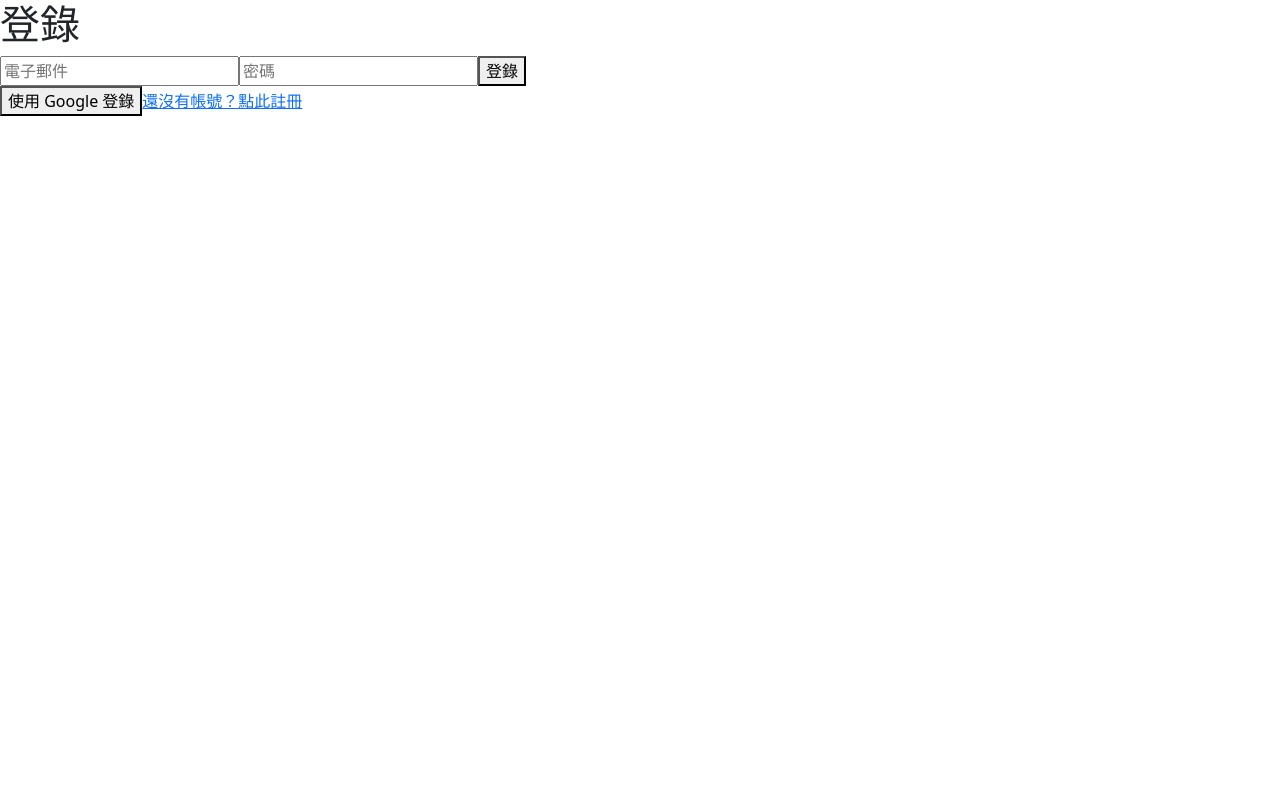
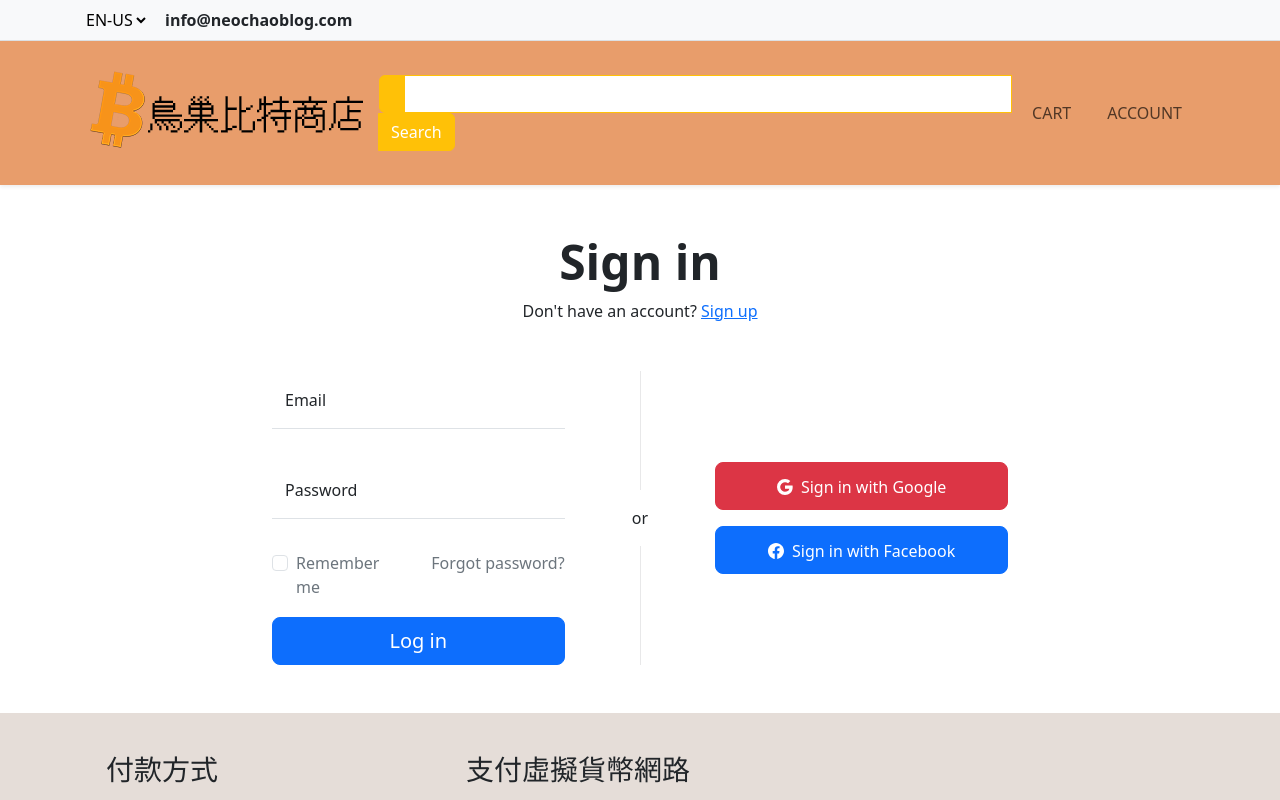
Before and after one commit to tw22885431/web3, a Nuxt app: page /login in a window 1280 px wide. Shown: the top 800 px of the page. Built offline with nearby package versions, Linux system fonts and the light colour scheme; no server answers.

Commit message:
add the supabase auth

```diff
--- a/nuxt.config.ts
+++ b/nuxt.config.ts
@@ -39,5 +39,9 @@ export default defineNuxtConfig({
 
   devtools: { enabled: true },
   compatibilityDate: "2024-08-29",
-
+  modules: ["@nuxtjs/supabase"],
+    supabase: {
+    url: process.env.SUPABASE_URL,
+    key: process.env.SUPABASE_KEY,
+  }
 });
--- a/package.json
+++ b/package.json
@@ -10,6 +10,7 @@
     "postinstall": "nuxt prepare"
   },
   "dependencies": {
+    "@nuxtjs/supabase": "^1.4.0",
     "bootstrap": "^5.3.3",
     "firebase": "^10.13.0",
     "nuxt": "^3.8.2",
--- a/pages/login.vue
+++ b/pages/login.vue
@@ -1,70 +1,131 @@
+<script setup>
+
+definePageMeta({
+  layout: 'front-layout'
+});
+
+const client = useSupabaseClient();
+
+const router = useRouter();
+
+const email = ref("");
+const password = ref(null);
+const errorMsg = ref(null);
+
+
+
+async function signIn(){
+
+	try{
+
+		const { error } = await client.auth.signInWithPassword({
+
+			email : email.value,
+
+			password : passowrd.value,
+
+		});
+
+		if ( error ) throw error;
+
+		router.push("/");
+
+	} catch (error){
+
+		errorMsg.value = error.message;
+
+	}
+
+}
+</script>
+
 <template>
-  <div>
-    <h1>登錄</h1>
-    <form @submit.prevent="handleLogin">
-      <input type="email" v-model="email" placeholder="電子郵件" required />
-      <input type="password" v-model="password" placeholder="密碼" required />
-      <button type="submit">登錄</button>
-    </form>
-    <div v-if="error" class="error">{{ error }}</div>
 
-    <button @click="handleGoogleSignIn">使用 Google 登錄</button>
+	<!-- Login 11 - Bootstrap Brain Component -->
+<section class="py-3 py-md-5 py-xl-8">
+  <div class="container">
+    <div class="row">
+      <div class="col-12">
+        <div class="mb-5">
+          <h2 class="display-5 fw-bold text-center">Sign in</h2>
+          <p class="text-center m-0">Don't have an account? <a href="#!">Sign up</a></p>
+        </div>
+      </div>
+    </div>
+    <div class="row justify-content-center">
+      <div class="col-12 col-lg-10 col-xl-8">
+        <div class="row gy-5 justify-content-center">
+          <div class="col-12 col-lg-5">
+            <form @submit.prevent="signIn">
+              <div class="row gy-3 overflow-hidden">
+                <div class="col-12">
+                  <div class="form-floating mb-3">
+                    <input type="email" class="form-control border-0 border-bottom rounded-0" name="email" id="email" placeholder="name@example.com" required>
+                    <label for="email" class="form-label">Email</label>
+                  </div>
+                </div>
+                <div class="col-12">
+                  <div class="form-floating mb-3">
+                    <input type="password" class="form-control border-0 border-bottom rounded-0" name="password" id="password" value="" placeholder="Password" required>
+                    <label for="password" class="form-label">Password</label>
+                  </div>
+                </div>
+                <div class="col-12">
+                  <div class="row justify-content-between">
+                    <div class="col-6">
+                      <div class="form-check">
+                        <input class="form-check-input" type="checkbox" value="" name="remember_me" id="remember_me">
+                        <label class="form-check-label text-secondary" for="remember_me">
+                          Remember me
+                        </label>
+                      </div>
+                    </div>
+                    <div class="col-6">
+                      <div class="text-end">
+                        <a href="#!" class="link-secondary text-decoration-none">Forgot password?</a>
+                      </div>
+                    </div>
+                  </div>
+                </div>
+                <div class="col-12">
+                  <div class="d-grid">
+                    <button class="btn btn-primary btn-lg" type="submit">Log in</button>
+                  </div>
+                </div>
+              </div>
+            </form>
+          </div>
+          <div class="col-12 col-lg-2 d-flex align-items-center justify-content-center gap-3 flex-lg-column">
+            <div class="bg-dark h-100 d-none d-lg-block" style="width: 1px; --bs-bg-opacity: .1;"></div>
+            <div class="bg-dark w-100 d-lg-none" style="height: 1px; --bs-bg-opacity: .1;"></div>
+            <div>or</div>
+            <div class="bg-dark h-100 d-none d-lg-block" style="width: 1px; --bs-bg-opacity: .1;"></div>
+            <div class="bg-dark w-100 d-lg-none" style="height: 1px; --bs-bg-opacity: .1;"></div>
+          </div>
+          <div class="col-12 col-lg-5 d-flex align-items-center">
+            <div class="d-flex gap-3 flex-column w-100 ">
+				<a href="#!" class="btn btn-lg btn-danger" @click= "client.signInwithOauth({provider : 'google'})">
+                <svg xmlns="http://www.w3.org/2000/svg" width="16" height="16" fill="currentColor" class="bi bi-google" viewBox="0 0 16 16">
+                  <path d="M15.545 6.558a9.42 9.42 0 0 1 .139 1.626c0 2.434-.87 4.492-2.384 5.885h.002C11.978 15.292 10.158 16 8 16A8 8 0 1 1 8 0a7.689 7.689 0 0 1 5.352 2.082l-2.284 2.284A4.347 4.347 0 0 0 8 3.166c-2.087 0-3.86 1.408-4.492 3.304a4.792 4.792 0 0 0 0 3.063h.003c.635 1.893 2.405 3.301 4.492 3.301 1.078 0 2.004-.276 2.722-.764h-.003a3.702 3.702 0 0 0 1.599-2.431H8v-3.08h7.545z" />
+                </svg>
+                <span class="ms-2 fs-6">Sign in with Google</span>
+              </a>
+              <a href="#!" class="btn btn-lg btn-primary">
+                <svg xmlns="http://www.w3.org/2000/svg" width="16" height="16" fill="currentColor" class="bi bi-facebook" viewBox="0 0 16 16">
+                  <path d="M16 8.049c0-4.446-3.582-8.05-8-8.05C3.58 0-.002 3.603-.002 8.05c0 4.017 2.926 7.347 6.75 7.951v-5.625h-2.03V8.05H6.75V6.275c0-2.017 1.195-3.131 3.022-3.131.876 0 1.791.157 1.791.157v1.98h-1.009c-.993 0-1.303.621-1.303 1.258v1.51h2.218l-.354 2.326H9.25V16c3.824-.604 6.75-3.934 6.75-7.951z" />
+                </svg>
+                <span class="ms-2 fs-6">Sign in with Facebook</span>
+              </a>
+            </div>
+          </div>
+        </div>
+      </div>
+    </div>
+  </div>
+</section>
 
-    <nuxt-link to="/register">還沒有帳號？點此註冊</nuxt-link>
-  </div>
 </template>
 
-<script lang="ts">
-import { ref } from 'vue';
-import { signInWithEmailAndPassword, signInWithPopup, GoogleAuthProvider } from 'firebase/auth';
-import { useNuxtApp } from '#app';
+<style scoped>
 
-export default {
-  setup() {
-    const { $auth } = useNuxtApp(); // 獲取全域 auth 實例
-    const email = ref('');
-    const password = ref('');
-    const error = ref('');
-
-    const handleLogin = async () => {
-      error.value = '';
-      try {
-        await signInWithEmailAndPassword($auth, email.value, password.value);
-        console.log('登錄成功');
-        // 登錄成功後可以重定向到主頁或其他頁面
-      } catch (err) {
-        error.value = '登錄失敗: ' + err.message;
-        console.error('登錄失敗:', err);
-      }
-    };
-
-    const handleGoogleSignIn = async () => {
-      error.value = '';
-      const provider = new GoogleAuthProvider();
-      try {
-        await signInWithPopup($auth, provider);
-        console.log('Google 登錄成功');
-        // 登錄成功後可以重定向到主頁或其他頁面
-      } catch (err) {
-        error.value = 'Google 登錄失敗: ' + err.message;
-        console.error('Google 登錄失敗:', err);
-      }
-    };
-
-    return {
-      email,
-      password,
-      error,
-      handleLogin,
-      handleGoogleSignIn,
-    };
-  },
-};
-</script>
-
-<style scoped>
-.error {
-  color: red;
-  margin-top: 10px;
-}
 </style>
--- a/pages/register.vue
+++ b/pages/register.vue
@@ -1,53 +1,128 @@
+<script setup>
+
+definePageMeta({
+  layout: 'front-layout'
+});
+
+const client = useSupabaseClient();
+
+const email = ref("");
+const password = ref(null);
+const errorMsg = ref(null);
+const successMsg = ref(null);
+
+async function signUp(){
+
+	try{
+
+		const{ data, error } = await client.auth.signUp({
+
+			email: email.value,
+
+			password :password.value,
+
+		});
+
+		if (error) throw error;
+		successMsg.value = "Check your email to confirm your account";
+
+	}catch(error){
+
+		errorMsg.value = error.message;
+
+	}
+
+}
+
+</script>
+
 <template>
-  <div>
-    <h1>註冊</h1>
-    <form @submit.prevent="handleRegister">
-      <input type="email" v-model="email" placeholder="電子郵件" required />
-      <input type="password" v-model="password" placeholder="密碼" required />
-      <button type="submit">註冊</button>
-    </form>
-    <div v-if="error" class="error">{{ error }}</div>
-    <nuxt-link to="/login">已經有帳號？點此登錄</nuxt-link>
+<section class="py-3 py-md-5 py-xl-8">
+  <div class="container">
+    <div class="row">
+      <div class="col-12">
+        <div class="mb-5">
+          <h2 class="display-5 fw-bold text-center">Sign up</h2>
+          <p class="text-center m-0">Already have an account? <a href="#!" class="link-primary text-decoration-none">Sign in</a></p>
+        </div>
+      </div>
+    </div>
+    <div class="row justify-content-center">
+      <div class="col-12 col-lg-10 col-xl-8">
+        <div class="row gy-5 justify-content-center">
+          <div class="col-12 col-lg-5">
+            <form @submit.prevent="signUp">
+              <div class="row gy-3 overflow-hidden">
+                <div class="col-12">
+                  <div class="form-floating mb-3">
+                    <input type="text" class="form-control border-0 border-bottom rounded-0" name="firstName" id="firstName" placeholder="First Name" required>
+                    <label for="firstName" class="form-label">First Name</label>
+                  </div>
+                </div>
+                <div class="col-12">
+                  <div class="form-floating mb-3">
+                    <input type="text" class="form-control border-0 border-bottom rounded-0" name="lastName" id="lastName" placeholder="Last Name" required>
+                    <label for="lastName" class="form-label">Last Name</label>
+                  </div>
+                </div>
+                <div class="col-12">
+                  <div class="form-floating mb-3">
+                    <input type="email" class="form-control border-0 border-bottom rounded-0" name="email" id="email" placeholder="name@example.com" required>
+                    <label for="email" class="form-label">Email</label>
+                  </div>
+                </div>
+                <div class="col-12">
+                  <div class="form-floating mb-3">
+                    <input type="password" class="form-control border-0 border-bottom rounded-0" name="password" id="password" value="" placeholder="Password" required>
+                    <label for="password" class="form-label">Password</label>
+                  </div>
+                </div>
+                <div class="col-12">
+                  <div class="form-check">
+                    <input class="form-check-input" type="checkbox" value="" name="iAgree" id="iAgree" required>
+                    <label class="form-check-label text-secondary" for="iAgree">
+                      I agree to the <a href="#!" class="link-primary text-decoration-none">terms and conditions</a>
+                    </label>
+                  </div>
+                </div>
+                <div class="col-12">
+                  <div class="d-grid">
+                    <button class="btn btn-lg btn-dark rounded-0 fs-6" type="submit">Sign up</button>
+                  </div>
+                </div>
+              </div>
+            </form>
+          </div>
+          <div class="col-12 col-lg-2 d-flex align-items-center justify-content-center gap-3 flex-lg-column">
+            <div class="bg-dark h-100 d-none d-lg-block" style="width: 1px; --bs-bg-opacity: .1;"></div>
+            <div class="bg-dark w-100 d-lg-none" style="height: 1px; --bs-bg-opacity: .1;"></div>
+            <div>or</div>
+            <div class="bg-dark h-100 d-none d-lg-block" style="width: 1px; --bs-bg-opacity: .1;"></div>
+            <div class="bg-dark w-100 d-lg-none" style="height: 1px; --bs-bg-opacity: .1;"></div>
+          </div>
+          <div class="col-12 col-lg-5 d-flex align-items-center">
+            <div class="d-flex gap-3 flex-column w-100 ">
+              <a href="#!" class="btn bsb-btn-2xl btn-outline-dark rounded-0 d-flex align-items-center">
+                <svg xmlns="http://www.w3.org/2000/svg" width="16" height="16" fill="currentColor" class="bi bi-google text-danger" viewBox="0 0 16 16">
+                  <path d="M15.545 6.558a9.42 9.42 0 0 1 .139 1.626c0 2.434-.87 4.492-2.384 5.885h.002C11.978 15.292 10.158 16 8 16A8 8 0 1 1 8 0a7.689 7.689 0 0 1 5.352 2.082l-2.284 2.284A4.347 4.347 0 0 0 8 3.166c-2.087 0-3.86 1.408-4.492 3.304a4.792 4.792 0 0 0 0 3.063h.003c.635 1.893 2.405 3.301 4.492 3.301 1.078 0 2.004-.276 2.722-.764h-.003a3.702 3.702 0 0 0 1.599-2.431H8v-3.08h7.545z" />
+                </svg>
+                <span class="ms-2 fs-6 flex-grow-1">Continue with Google</span>
+              </a>
+              <a href="#!" class="btn bsb-btn-2xl btn-outline-dark rounded-0 d-flex align-items-center">
+                <svg xmlns="http://www.w3.org/2000/svg" width="16" height="16" fill="currentColor" class="bi bi-facebook text-primary" viewBox="0 0 16 16">
+                  <path d="M16 8.049c0-4.446-3.582-8.05-8-8.05C3.58 0-.002 3.603-.002 8.05c0 4.017 2.926 7.347 6.75 7.951v-5.625h-2.03V8.05H6.75V6.275c0-2.017 1.195-3.131 3.022-3.131.876 0 1.791.157 1.791.157v1.98h-1.009c-.993 0-1.303.621-1.303 1.258v1.51h2.218l-.354 2.326H9.25V16c3.824-.604 6.75-3.934 6.75-7.951z" />
+                </svg>
+                <span class="ms-2 fs-6 flex-grow-1">Continue with Facebook</span>
+              </a>
+            </div>
+          </div>
+        </div>
+      </div>
+    </div>
   </div>
+</section>
 </template>
 
-<script lang="ts">
-import { ref } from 'vue';
-import { createUserWithEmailAndPassword } from 'firebase/auth';
-import { useNuxtApp } from '#app';
+<style scoped>
 
-export default {
-  setup() {
-    const { $auth } = useNuxtApp(); // 獲取全域 auth 實例
-    const email = ref('');
-    const password = ref('');
-    const error = ref('');
-
-    const handleRegister = async () => {
-      error.value = '';
-      try {
-        await createUserWithEmailAndPassword($auth, email.value, password.value);
-        console.log('註冊成功');
-        // 註冊成功後可以重定向到登錄頁面或其他頁面
-      } catch (err) {
-        error.value = '註冊失敗: ' + err.message;
-        console.error('註冊失敗:', err);
-      }
-    };
-
-    return {
-      email,
-      password,
-      error,
-      handleRegister,
-    };
-  },
-};
-</script>
-
-<style scoped>
-.error {
-  color: red;
-  margin-top: 10px;
-}
 </style>
--- a/plugins/firebase.ts
+++ /dev/null
@@ -1,26 +0,0 @@
-import { initializeApp } from "firebase/app";
-import { getFirestore } from "firebase/firestore";
-import { getAuth } from 'firebase/auth';
-import { defineNuxtPlugin } from '#app';
-//your firebase configuration goes here
-//https://firebase.google.com/docs/web/learn-more?authuser=0&hl=en#modular-version
-// For Firebase JS SDK v7.20.0 and later, measurementId is optional
-const firebaseConfig = {
-  apiKey: "AIzaSyAxvPNNbc_ykgO2q_-Pg21eq3FOfbqRCCI",
-  authDomain: "web3-shop-f55ec.firebaseapp.com",
-  databaseURL: "https://web3-shop-f55ec-default-rtdb.asia-southeast1.firebasedatabase.app",
-  projectId: "web3-shop-f55ec",
-  storageBucket: "web3-shop-f55ec.appspot.com",
-  messagingSenderId: "265807226453",
-  appId: "1:265807226453:web:065ad05749343cce4396dc",
-  measurementId: "G-S13KSQHKM9"
-};
-export default defineNuxtPlugin((nuxtApp) => {
-  const app = initializeApp(firebaseConfig);
-  const auth = getAuth(app);
-  const db = getFirestore(app);
-
-  // 將 auth 和 db 添加到 Nuxt 的全域上下文中
-  nuxtApp.provide('auth', auth);
-  nuxtApp.provide('db', db);
-});
```
Also changed, not shown: 2 other files (tests, documents, lock files or other folders).
